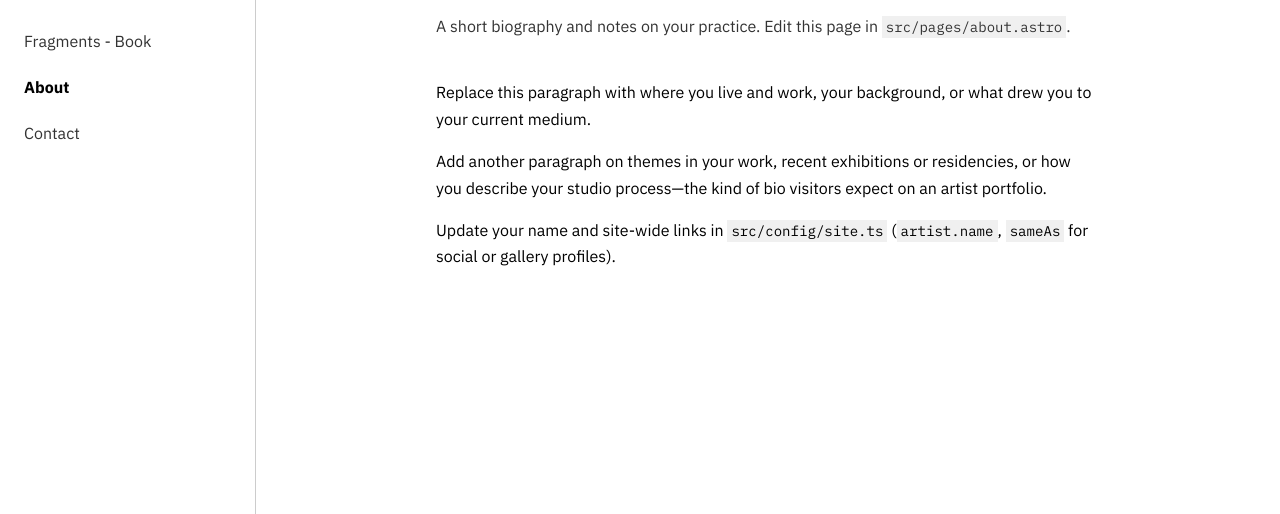
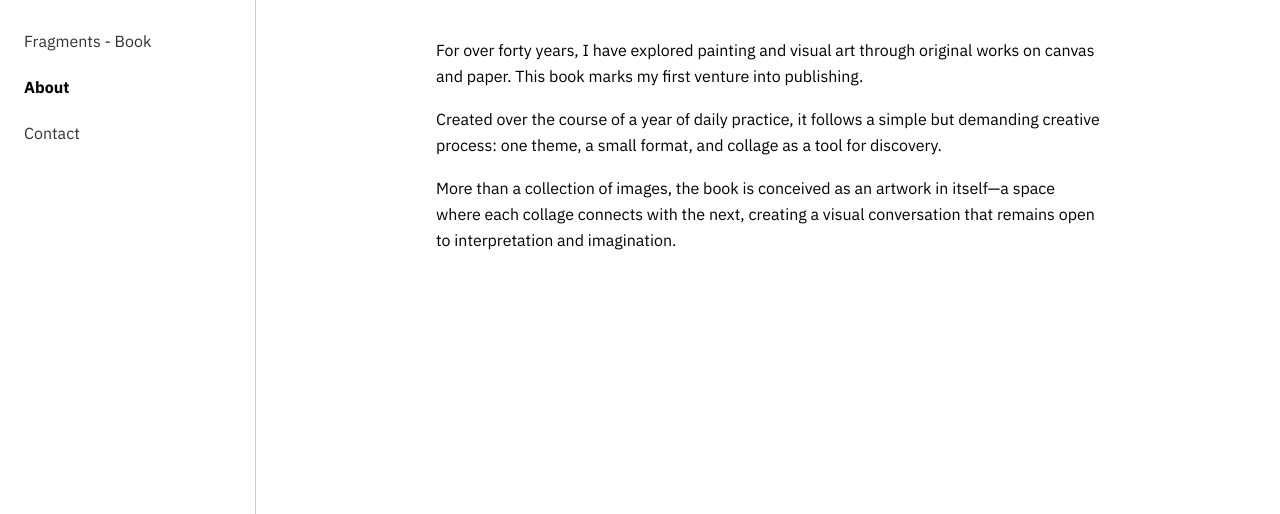
Before and after one commit to EricPayrot/website, an Astro site: page /about in a window 1280 px wide. Shown: the part 88-602 px from the top of the page. Built offline with nearby package versions, Linux system fonts and the light colour scheme; Astro itself is replaced by a stand-in of ours.

Commit message:
about and contact text

```diff
--- a/src/pages/about.astro
+++ b/src/pages/about.astro
@@ -21,25 +21,15 @@ const personLd = {
   jsonLd={personLd}
 >
   <h1 class="page-title">About</h1>
-  <p class="lede muted">
-    A short biography and notes on your practice. Edit this page in{" "}
-    <code>src/pages/about.astro</code>.
-  </p>
-
   <div class="about prose">
     <p>
-      Replace this paragraph with where you live and work, your background, or what drew you to
-      your current medium.
+      For over forty years, I have explored painting and visual art through original works on canvas and paper. This book marks my first venture into publishing.
     </p>
     <p>
-      Add another paragraph on themes in your work, recent exhibitions or residencies, or how you
-      describe your studio process—the kind of bio visitors expect on an artist portfolio.
+      Created over the course of a year of daily practice, it follows a simple but demanding creative process: one theme, a small format, and collage as a tool for discovery.
     </p>
     <p>
-      Update your name and site-wide links in <code>src/config/site.ts</code> (<code
-        >artist.name</code
-      >,
-      <code>sameAs</code> for social or gallery profiles).
+    More than a collection of images, the book is conceived as an artwork in itself—a space where each collage connects with the next, creating a visual conversation that remains open to interpretation and imagination.
     </p>
   </div>
 </BaseLayout>
--- a/src/pages/contact.astro
+++ b/src/pages/contact.astro
@@ -14,8 +14,7 @@ const mailSubject = `${siteName} — contact form`;
 <BaseLayout title="Contact" description={description} canonicalPath="/contact">
   <h1 class="page-title">Contact</h1>
   <p class="lede muted">
-    Use the form below to reach out. Submissions are delivered by email via{" "}
-    <a href="https://web3forms.com" rel="noopener noreferrer">Web3Forms</a> (free tier).
+    I'd love to hear from you. Please send a message using the form below.
   </p>
 
   {
@@ -33,7 +32,7 @@ const mailSubject = `${siteName} — contact form`;
         <p id="contact-form-error" class="contact__error" role="alert" hidden></p>
         <div id="contact-form-success" class="contact__success" hidden>
           <h2 class="contact__success-title">Thank you</h2>
-          <p>Your message has been sent. I will reply when I can.</p>
+          <p>Your message has been sent. I will reply as soon as I can.</p>
         </div>
 
         <form id="contact-form" class="contact__form">
```
